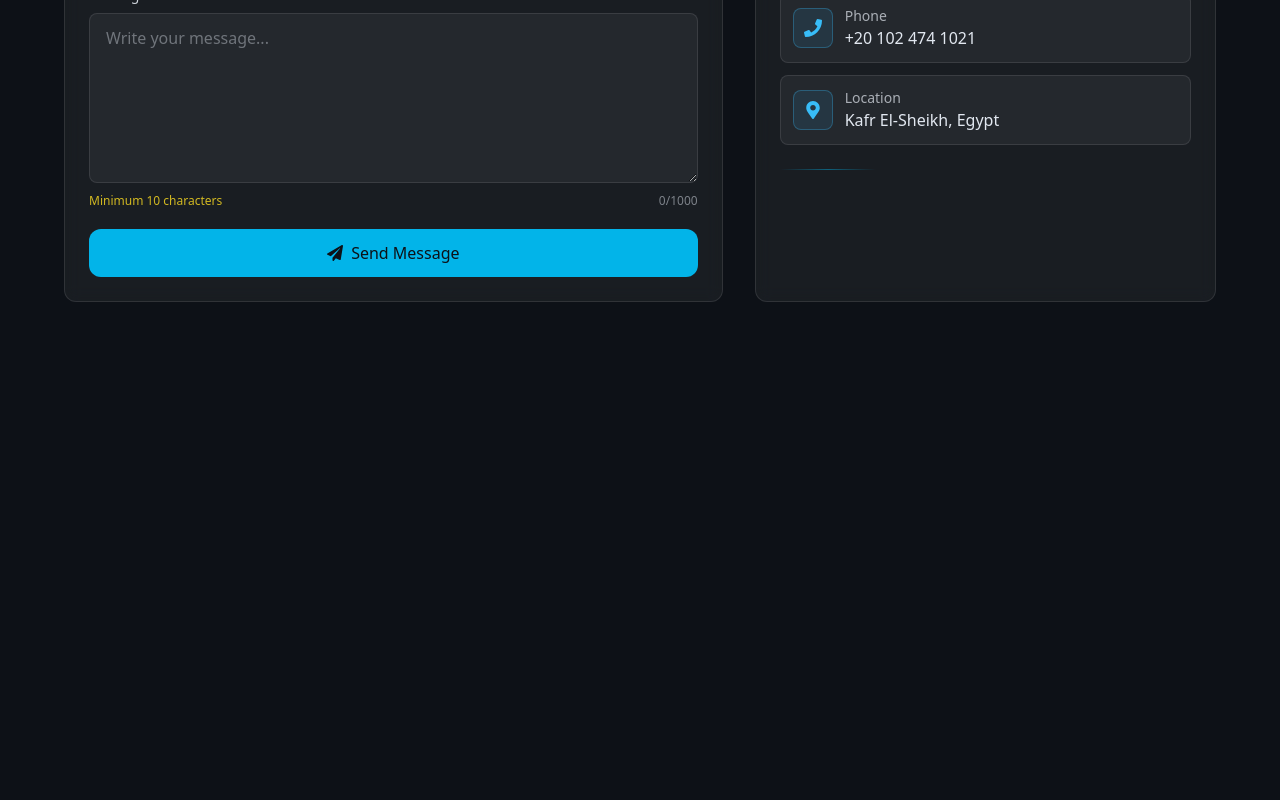
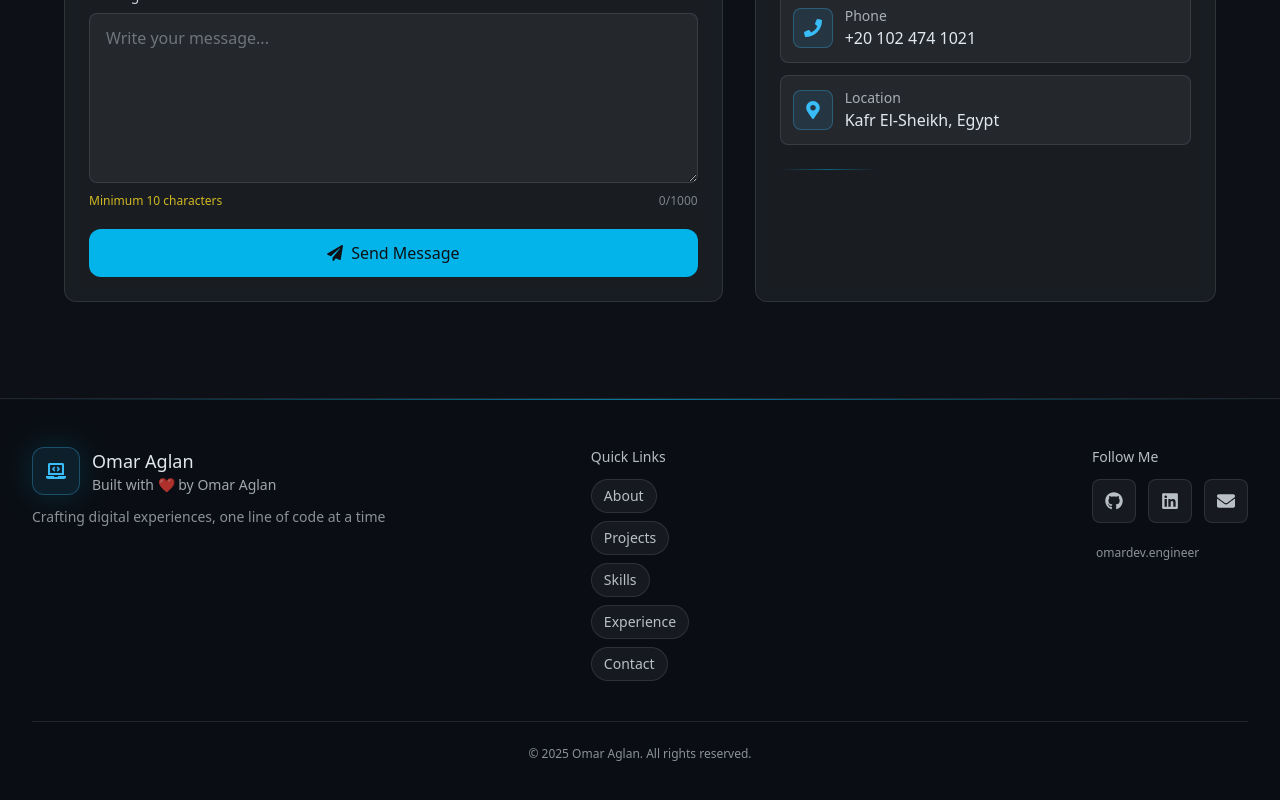
Before and after one commit to OmarAglan/OmarAglan.github.io, a React (Vite) app: page / in a window 1280 px wide. Shown: the part 6434-7234 px from the top of the page. Before the commit the page ends 6896 px from the top, so only its background shows below. Built offline with nearby package versions, Linux system fonts and the light colour scheme.

Commit message:
Redesign Footer with navigation, socials, and scroll-to-top
Revamps the Footer component to include animated quick navigation links, social media buttons, branding, and a floating scroll-to-top button. Adds Framer Motion for animations and improves accessibility and layout.

```diff
--- a/src/components/Footer.tsx
+++ b/src/components/Footer.tsx
@@ -1,7 +1,226 @@
-import type { JSX } from 'react';
+import { useEffect, useState, type JSX, type MouseEvent as ReactMouseEvent } from 'react';
+import { AnimatePresence, motion, type Variants } from 'framer-motion';
+import type { IconType } from 'react-icons';
+import { FaArrowUp, FaEnvelope, FaGithub, FaLinkedin, FaLaptopCode } from 'react-icons/fa';
+
+interface NavLink {
+  label: string;
+  href: string;
+}
+
+interface SocialLink {
+  label: string;
+  icon: IconType;
+  href: string;
+}
+
+const navLinks: NavLink[] = [
+  { label: 'About', href: '#about' },
+  { label: 'Projects', href: '#projects' },
+  { label: 'Skills', href: '#skills' },
+  { label: 'Experience', href: '#experience' },
+  { label: 'Contact', href: '#contact' }
+];
+
+const socialLinks: SocialLink[] = [
+  { label: 'GitHub', icon: FaGithub, href: 'https://github.com/OmarAglan' },
+  { label: 'LinkedIn', icon: FaLinkedin, href: 'https://linkedin.com/in/omar-aglan-5078b3235' },
+  { label: 'Email', icon: FaEnvelope, href: 'mailto:Omar.aglan91@gmail.com' }
+];
+
+const sectionVariants: Variants = {
+  hidden: { opacity: 0 },
+  visible: {
+    opacity: 1,
+    transition: { duration: 0.5, ease: 'easeOut' }
+  }
+};
+
+const listVariants: Variants = {
+  hidden: {},
+  visible: { transition: { staggerChildren: 0.08, delayChildren: 0.05 } }
+};
+
+const itemVariants: Variants = {
+  hidden: { opacity: 0, y: 8, scale: 0.98 },
+  visible: {
+    opacity: 1,
+    y: 0,
+    scale: 1,
+    transition: { type: 'spring', stiffness: 260, damping: 18 }
+  }
+};
+
 function Footer(): JSX.Element {
+  const [showScrollTop, setShowScrollTop] = useState(false);
+
+  useEffect(() => {
+    let lastY = window.scrollY;
+    let ticking = false;
+
+    const onScroll = (): void => {
+      lastY = window.scrollY;
+      if (!ticking) {
+        ticking = true;
+        window.requestAnimationFrame(() => {
+          ticking = false;
+          setShowScrollTop(lastY > 300);
+        });
+      }
+    };
+
+    window.addEventListener('scroll', onScroll, { passive: true });
+    return () => window.removeEventListener('scroll', onScroll);
+  }, []);
+
+  const scrollToTop = (): void => {
+    window.scrollTo({ top: 0, behavior: 'smooth' });
+  };
+
+  const handleNavClick = (e: ReactMouseEvent<HTMLAnchorElement>, href: string): void => {
+    if (href.startsWith('#')) {
+      e.preventDefault();
+      const id = href.slice(1);
+      const el = document.getElementById(id);
+      if (el) el.scrollIntoView({ behavior: 'smooth', block: 'start' });
+    }
+  };
+
+  const year = new Date().getFullYear();
+
   return (
-    <footer id="footer" className="py-8"></footer>
+    <motion.footer
+      id="footer"
+      role="contentinfo"
+      className="relative overflow-hidden border-t border-white/10 bg-[#0B0F14]/90 backdrop-blur-md"
+      initial="hidden"
+      whileInView="visible"
+      viewport={{ once: true, amount: 0.2 }}
+      variants={sectionVariants}
+    >
+      {/* Top gradient separator */}
+      <div
+        className="pointer-events-none absolute inset-x-0 top-0 h-px bg-gradient-to-r from-transparent via-accent/60 to-transparent"
+        aria-hidden="true"
+      />
+
+      <div className="relative mx-auto max-w-7xl px-4 sm:px-6 lg:px-8 py-10 md:py-12">
+        <div className="grid grid-cols-1 md:grid-cols-3 gap-8">
+          {/* Branding / Credit */}
+          <div>
+            <div className="flex items-center gap-3">
+              <span className="inline-flex size-12 items-center justify-center rounded-xl border border-highlight/30 bg-highlight/10 text-highlight shadow-[0_0_32px_rgba(0,198,255,0.15)]">
+                <FaLaptopCode className="text-xl" aria-hidden="true" />
+              </span>
+              <div className="min-w-0">
+                <p className="font-jetbrains-mono text-lg text-text truncate">Omar Aglan</p>
+                <p className="text-sm text-text/70">
+                  Built with <span role="img" aria-label="love">❤️</span> by Omar Aglan
+                </p>
+              </div>
+            </div>
+            <p className="mt-3 text-sm text-text/60">
+              Crafting digital experiences, one line of code at a time
+            </p>
+          </div>
+
+          {/* Quick Navigation */}
+          <nav aria-label="Quick navigation" className="md:mx-auto">
+            <p className="mb-3 text-sm font-medium text-text/80">Quick Links</p>
+            <motion.ul
+              variants={listVariants}
+              initial="hidden"
+              whileInView="visible"
+              viewport={{ once: true }}
+              className="flex flex-wrap md:flex-col gap-2"
+            >
+              {navLinks.map((l) => (
+                <motion.li key={l.href} variants={itemVariants}>
+                  <a
+                    href={l.href}
+                    onClick={(e) => handleNavClick(e, l.href)}
+                    className="inline-flex items-center rounded-full border border-white/10 bg-white/5 px-3 py-1.5 text-sm text-text/80 hover:text-accent hover:border-accent/50 hover:bg-white/10 focus-visible:outline-none focus-visible:ring-2 focus-visible:ring-accent/50 transition-colors"
+                  >
+                    {l.label}
+                  </a>
+                </motion.li>
+              ))}
+            </motion.ul>
+          </nav>
+
+          {/* Socials */}
+          <div className="md:ml-auto">
+            <p className="mb-3 text-sm font-medium text-text/80">Follow Me</p>
+            <motion.ul
+              variants={listVariants}
+              initial="hidden"
+              whileInView="visible"
+              viewport={{ once: true }}
+              className="flex items-center gap-3"
+            >
+              {socialLinks.map(({ label, icon: Icon, href }) => {
+                const isExternal = href.startsWith('http');
+                return (
+                  <motion.li key={label} variants={itemVariants}>
+                    <a
+                      href={href}
+                      target={isExternal ? '_blank' : undefined}
+                      rel={isExternal ? 'noopener noreferrer' : undefined}
+                      className="group inline-flex size-11 items-center justify-center rounded-lg border border-white/10 bg-white/5 text-text/80 hover:text-accent hover:border-accent/50 hover:bg-white/10 focus-visible:outline-none focus-visible:ring-2 focus-visible:ring-accent/50 transition"
+                      aria-label={label}
+                      title={label}
+                    >
+                      <Icon aria-hidden="true" className="text-lg transition-transform group-hover:scale-110" />
+                    </a>
+                  </motion.li>
+                );
+              })}
+            </motion.ul>
+
+            <div className="mt-4">
+              <a
+                href="https://omardev.engineer"
+                target="_blank"
+                rel="noopener noreferrer"
+                className="text-xs text-text/60 hover:text-highlight focus-visible:outline-none focus-visible:ring-2 focus-visible:ring-accent/50 rounded px-1"
+              >
+                omardev.engineer
+              </a>
+            </div>
+          </div>
+        </div>
+
+        {/* Bottom line */}
+        <div className="mt-10 border-t border-white/10 pt-6 text-center">
+          <p className="text-xs text-text/60">© {year} Omar Aglan. All rights reserved.</p>
+        </div>
+      </div>
+
+      {/* Scroll-to-top floating button */}
+      <AnimatePresence>
+        {showScrollTop && (
+          <motion.button
+            key="scrollTop"
+            type="button"
+            onClick={scrollToTop}
+            initial={{ opacity: 0, y: 12 }}
+            animate={{ opacity: 1, y: 0 }}
+            exit={{ opacity: 0, y: 12 }}
+            whileHover={{ scale: 1.05 }}
+            whileTap={{ scale: 0.97 }}
+            className="fixed bottom-6 right-6 sm:bottom-8 sm:right-8 z-50 inline-flex size-12 items-center justify-center rounded-full border border-white/10 bg-white/10 text-text shadow-lg backdrop-blur-md hover:text-background hover:bg-accent focus-visible:outline-none focus-visible:ring-2 focus-visible:ring-accent/50 transition group"
+            aria-label="Scroll to top"
+          >
+            <span
+              className="pointer-events-none absolute -inset-1 rounded-full bg-accent/0 group-hover:bg-accent/10 transition"
+              aria-hidden="true"
+            />
+            <FaArrowUp className="text-xl drop-shadow-[0_0_8px_rgba(0,198,255,0.5)]" aria-hidden="true" />
+          </motion.button>
+        )}
+      </AnimatePresence>
+    </motion.footer>
   );
 }
+
 export default Footer;
```
